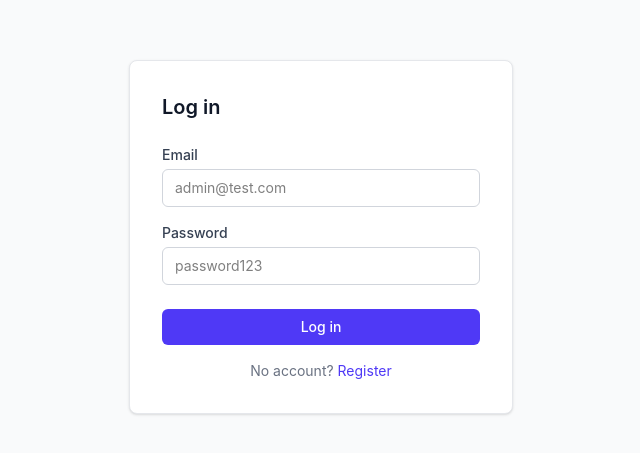
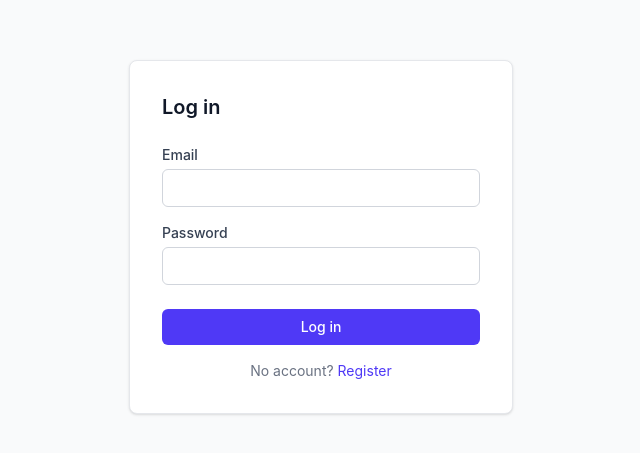
Before and after one commit to ronizzle/task-management-react-frontend, a React (Vite) app: page /login in a window 1280 px wide. Shown: the part 163-616 px from the top of the page, without its empty margins (319-959 px from the left). Built offline with nearby package versions, Linux system fonts and the light colour scheme; no server answers.

Commit message:
Remove placeholder text from login form fields

```diff
--- a/src/pages/Login.jsx
+++ b/src/pages/Login.jsx
@@ -30,7 +30,6 @@ export function Login() {
           value={email}
           onChange={(e) => setEmail(e.target.value)}
           className="w-full border border-gray-300 rounded-md px-3 py-2 mb-4 text-sm"
-          placeholder="admin@test.com"
         />
 
         <label className="block text-sm font-medium text-gray-700 mb-1">Password</label>
@@ -40,7 +39,6 @@ export function Login() {
           value={password}
           onChange={(e) => setPassword(e.target.value)}
           className="w-full border border-gray-300 rounded-md px-3 py-2 mb-6 text-sm"
-          placeholder="password123"
         />
 
         <button
```
